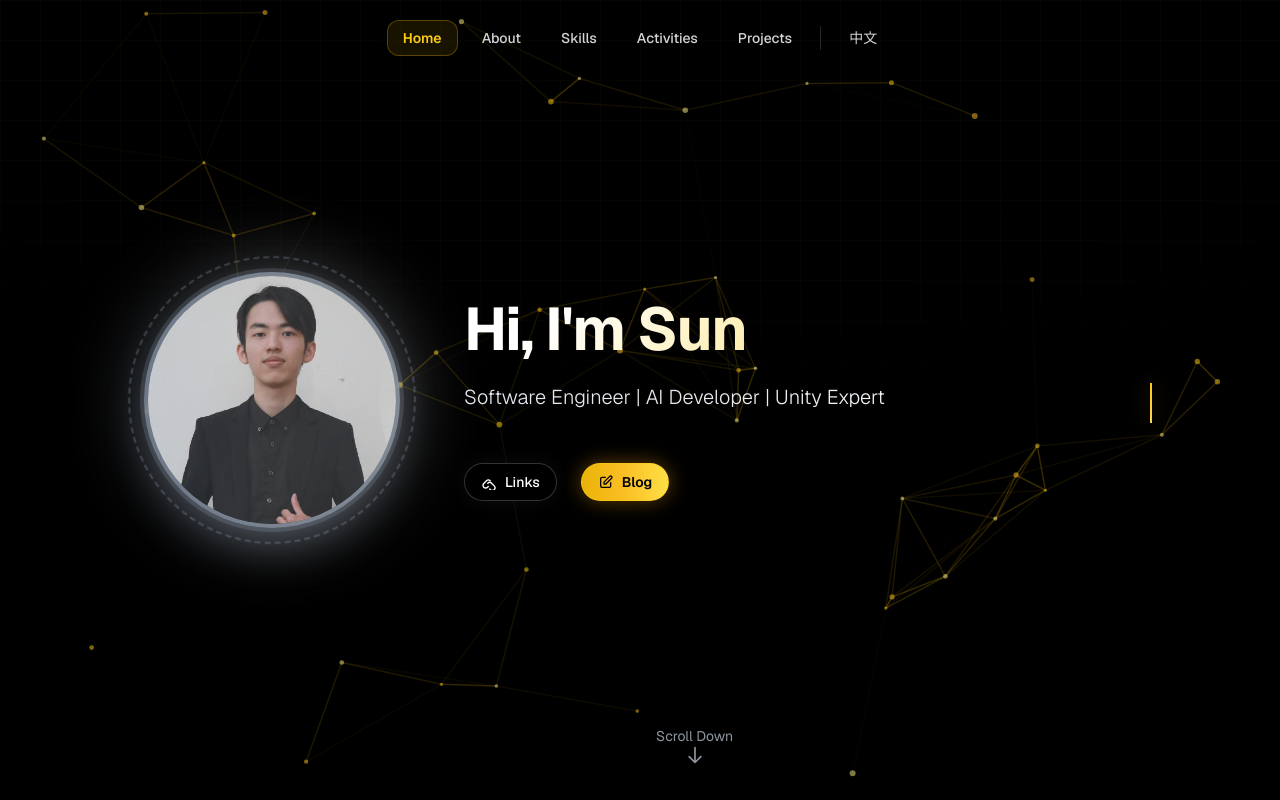
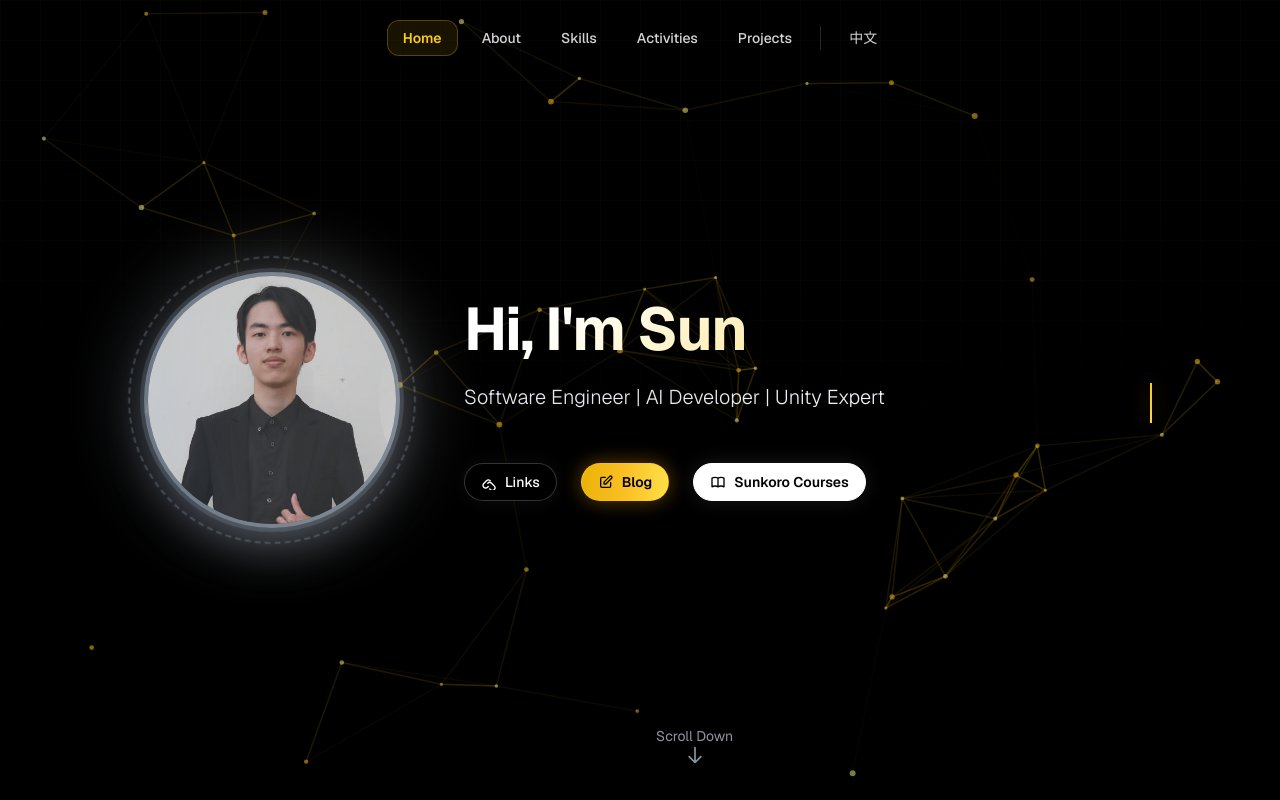
Before and after one commit to SunZhi-Will/sunzhi-will.github.io, a Next.js app: page / in a window 1280 px wide. Shown: the top 800 px of the page. Built offline with nearby package versions, Linux system fonts and the light colour scheme.

Commit message:
style: 更新全域滾動條樣式及元件背景，提升視覺一致性

```diff
--- a/app/blog/[slug]/page.tsx
+++ b/app/blog/[slug]/page.tsx
@@ -70,6 +70,11 @@ export async function generateMetadata({ params }: BlogPostPageProps): Promise<M
         titles['en'] = postEn.title;
     }
 
+    const baseUrl = process.env.NEXT_PUBLIC_SITE_URL || 'https://sunzhi-will.github.io';
+    const imageUrl = defaultPost.coverImage
+        ? (defaultPost.coverImage.startsWith('http') ? defaultPost.coverImage : `${baseUrl}${defaultPost.coverImage}`)
+        : undefined;
+
     // 設定標題為「文章標題」，支援多語言
     return {
         title: defaultPost.title,
@@ -77,6 +82,20 @@ export async function generateMetadata({ params }: BlogPostPageProps): Promise<M
         alternates: {
             languages: titles,
         },
+        openGraph: {
+            title: defaultPost.title,
+            description: defaultPost.description,
+            type: 'article',
+            publishedTime: defaultPost.date,
+            url: `${baseUrl}/blog/${slug}`,
+            images: imageUrl ? [{ url: imageUrl, alt: defaultPost.title }] : [],
+        },
+        twitter: {
+            card: 'summary_large_image',
+            title: defaultPost.title,
+            description: defaultPost.description,
+            images: imageUrl ? [imageUrl] : [],
+        }
     };
 }
 
--- a/app/globals.css
+++ b/app/globals.css
@@ -369,7 +369,7 @@ html {
   display: none;
 }
 
-/* 全域自定義滾動條樣式 - 深色預設 */
+/* 全域自定義滾動條樣式 - 預設 */
 ::-webkit-scrollbar {
   width: 8px;
   height: 8px;
@@ -394,25 +394,28 @@ html {
 }
 
 /* 深色模式 scrollbar */
+.dark::-webkit-scrollbar-thumb,
 .dark ::-webkit-scrollbar-thumb {
   background: #3f3f46;
 }
 
+.dark::-webkit-scrollbar-thumb:hover,
 .dark ::-webkit-scrollbar-thumb:hover {
   background: #fbbf24;
 }
 
+.dark::-webkit-scrollbar-thumb:active,
 .dark ::-webkit-scrollbar-thumb:active {
   background: #f59e0b;
 }
 
 /* For Firefox */
-* {
+html, * {
   scrollbar-width: thin;
   scrollbar-color: #d1d5db transparent;
 }
 
-.dark * {
+.dark, .dark * {
   scrollbar-color: #3f3f46 transparent;
 }
 
@@ -422,6 +425,7 @@ html {
   scrollbar-color: #d1d5db transparent;
 }
 
+.dark.scrollbar-custom,
 .dark .scrollbar-custom {
   scrollbar-color: #3f3f46 transparent;
 }
@@ -440,6 +444,7 @@ html {
   border-radius: 9999px;
 }
 
+.dark.scrollbar-custom::-webkit-scrollbar-thumb,
 .dark .scrollbar-custom::-webkit-scrollbar-thumb {
   background: #3f3f46;
 }
@@ -448,6 +453,7 @@ html {
   background: #d97706;
 }
 
+.dark.scrollbar-custom::-webkit-scrollbar-thumb:hover,
 .dark .scrollbar-custom::-webkit-scrollbar-thumb:hover {
   background: #fbbf24;
 }
@@ -456,6 +462,7 @@ html {
   background: #b45309;
 }
 
+.dark.scrollbar-custom::-webkit-scrollbar-thumb:active,
 .dark .scrollbar-custom::-webkit-scrollbar-thumb:active {
   background: #f59e0b;
 }
--- a/components/Activities.tsx
+++ b/components/Activities.tsx
@@ -63,7 +63,7 @@ export const Activities = ({ lang, currentSlides, setCurrentSlides }: Activities
                       />
                     </div>
                     <div className="absolute top-4 right-4">
-                      <span className="px-4 py-2 bg-[#18181b]/95 border border-[#3f3f46]/60 rounded-full text-sm font-semibold text-white shadow-lg shadow-glow-yellow flex items-center gap-2 transition-all duration-300 group-hover:scale-105">
+                      <span className="px-4 py-2 bg-gradient-to-r from-gray-500/30 to-slate-500/30 border border-gray-400/30 rounded-full text-sm font-semibold text-gray-100 shadow-glow flex items-center gap-2 transition-all duration-300 group-hover:scale-105">
                         <svg xmlns="http://www.w3.org/2000/svg" viewBox="0 -960 960 960" className="w-4 h-4" fill="currentColor">
                           <path d="M192-384q-40 0-68-28t-28-68q0-40 28-68t68-28v-72q0-29.7 21.15-50.85Q234.3-720 264-720h120q0-40 28-68t68-28q40 0 68 28t28 68h120q29.7 0 50.85 21.15Q768-677.7 768-648v72q40 0 68 28t28 68q0 40-28 68t-68 28v168q0 29.7-21.16 50.85Q725.68-144 695.96-144H263.72Q234-144 213-165.15T192-216v-168Zm168-72q20 0 34-14t14-34q0-20-14-34t-34-14q-20 0-34 14t-14 34q0 20 14 34t34 14Zm228 0q20 0 34-14t14-34q0-20-14-34t-34-14q-20 0-34 14t-14 34q0 20 14 34t34 14ZM336-312h288v-72H336v72Zm-72 96h432v-432H264v432Zm216-216Z" />
                         </svg>
@@ -208,7 +208,7 @@ export const Activities = ({ lang, currentSlides, setCurrentSlides }: Activities
                     </div>
                     <div className="p-6 md:w-1/2">
                       <div className="mb-4">
-                        <span className="px-3 py-1.5 bg-[#18181b]/95 border border-[#3f3f46]/60 rounded-full text-sm text-white font-semibold shadow-glow-yellow">
+                        <span className="px-3 py-1.5 bg-gradient-to-r from-gray-500/30 to-slate-500/30 border border-gray-400/30 rounded-full text-sm text-gray-100 font-semibold shadow-glow">
                           {teaching.category}
                         </span>
                       </div>
--- a/components/Hero.tsx
+++ b/components/Hero.tsx
@@ -176,6 +176,31 @@ export const Hero = ({ lang, typedSubtitle, scrollToSection }: HeroProps) => {
                     </div>
                   </GlowingButton>
                 </motion.div>
+
+                {/* Sunkoro 課程網站按鈕 */}
+                <motion.div
+                  whileHover={{ scale: 1.05, y: -2 }}
+                  whileTap={{ scale: 0.95 }}
+                >
+                  <GlowingButton
+                    href="https://sunkoro.com"
+                    className="bg-white text-black font-semibold
+                              shadow-[0_0_20px_rgba(255,255,255,0.1)] hover:shadow-[0_0_30px_rgba(255,255,255,0.3)]
+                              border border-white hover:bg-slate-100
+                              group relative overflow-hidden glow-button
+                              !px-0 !py-0 transition-all duration-300"
+                  >
+                    <div className="absolute inset-0 bg-gradient-to-r from-black/5 via-black/10 to-transparent
+                                  translate-x-[-100%] group-hover:translate-x-[100%]
+                                  transition-transform duration-700" />
+                    <div className="relative flex items-center gap-2 px-4 py-2 text-sm font-semibold">
+                      <svg className="w-4 h-4 group-hover:rotate-12 transition-transform duration-300" fill="none" stroke="currentColor" viewBox="0 0 24 24">
+                        <path strokeLinecap="round" strokeLinejoin="round" strokeWidth={2} d="M12 6.253v13m0-13C10.832 5.477 9.246 5 7.5 5S4.168 5.477 3 6.253v13C4.168 18.477 5.754 18 7.5 18s3.332.477 4.5 1.253m0-13C13.168 5.477 14.754 5 16.5 5c1.747 0 3.332.477 4.5 1.253v13C19.832 18.477 18.247 18 16.5 18c-1.746 0-3.332.477-4.5 1.253" />
+                      </svg>
+                      <span>{translations[lang].footer.courseWebsite}</span>
+                    </div>
+                  </GlowingButton>
+                </motion.div>
               </motion.div>
             </motion.div>
           </div>
--- a/components/Projects.tsx
+++ b/components/Projects.tsx
@@ -90,13 +90,13 @@ export const Projects = forwardRef<HTMLElement, ProjectsProps>(({ lang, projects
                   <div className="absolute top-4 right-4">
                     <span className="
                       px-4 py-2
-                      bg-[#18181b]/95
+                      bg-gradient-to-r from-gray-500/30 to-slate-500/30
                       backdrop-blur-md
-                      border border-[#3f3f46]/60
+                      border border-gray-400/30
                       rounded-full
                       text-sm font-semibold
-                      text-white
-                      shadow-glow-yellow
+                      text-gray-100
+                      shadow-glow
                       flex items-center gap-2
                       transition-all duration-300
                       group-hover:scale-105
--- a/content/blog/2026-06-16-ai-judgement/article.zh-TW.mdx
+++ b/content/blog/2026-06-16-ai-judgement/article.zh-TW.mdx
@@ -2,7 +2,7 @@
 title: "AI 不會淘汰你，但會淘汰那個只會照流程做事的你"
 date: "2026-06-16"
 description: "AI 時代真正重要的，不是你會不會用工具，而是 AI 給你答案之後，你還有沒有能力判斷：這個答案對嗎？適合嗎？有風險嗎？"
-coverImage: "image-1.png"
+coverImage: "cover-20260616.png"
 tags:
   - AI
   - Vibe Coding
```
